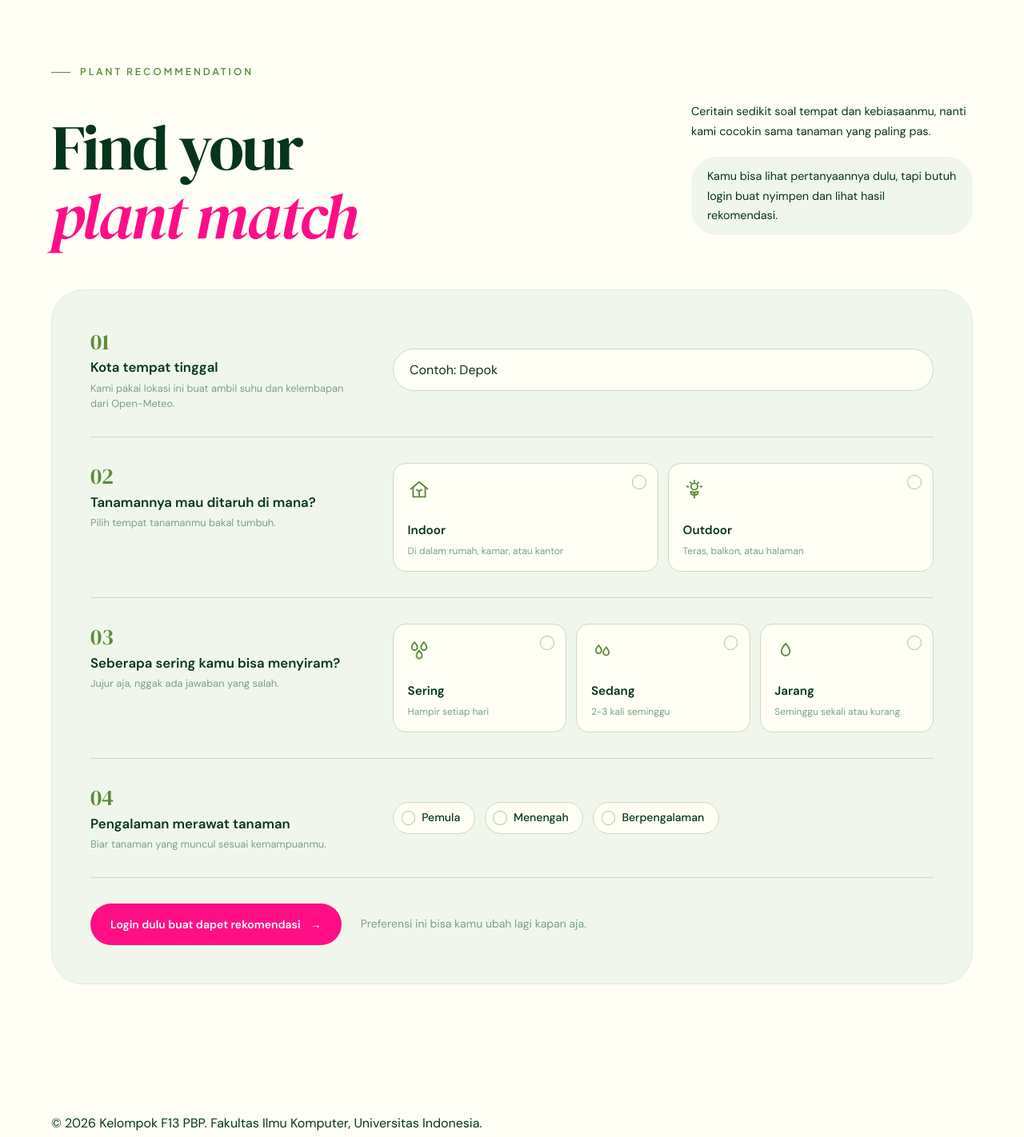
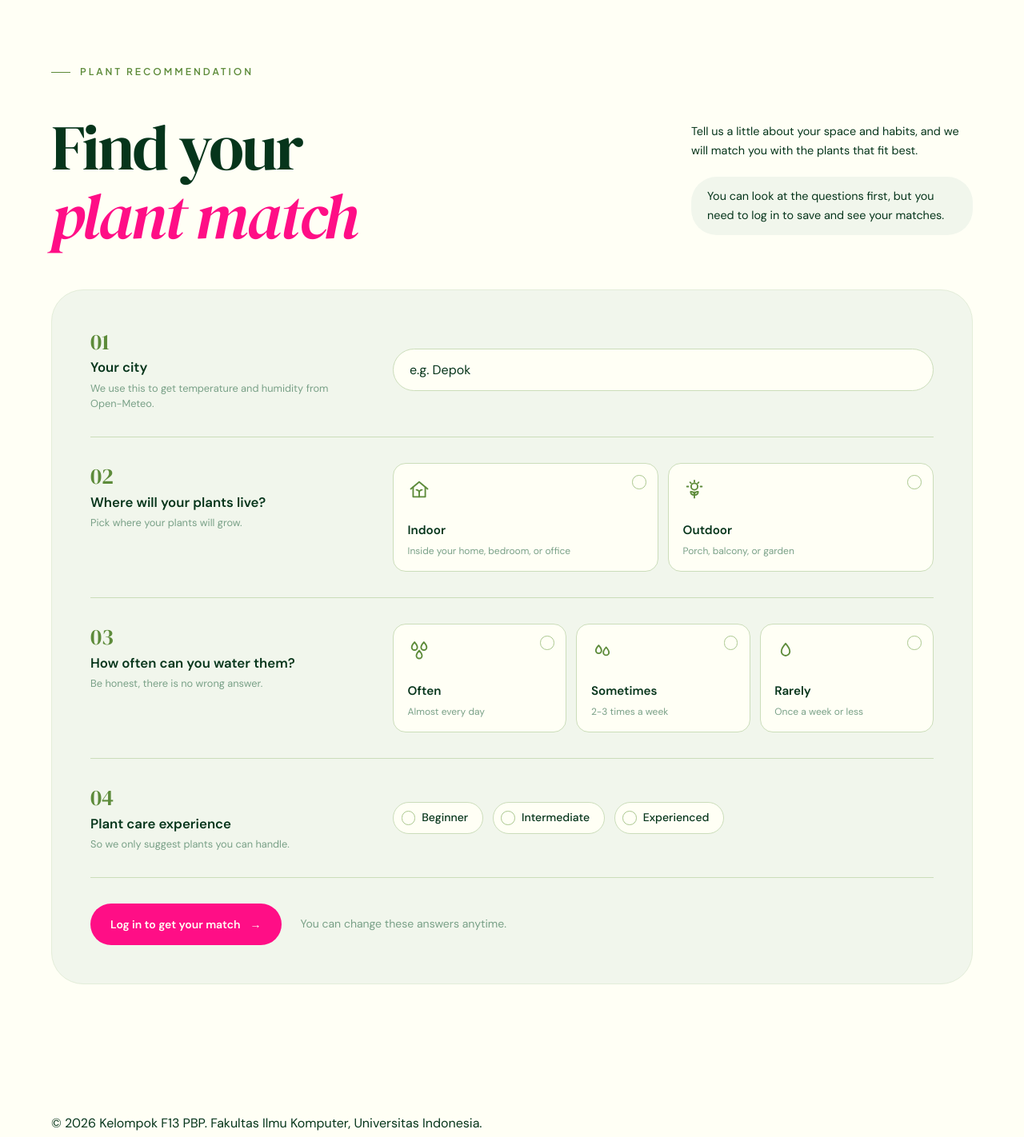
Before and after one commit to pbp-kelompok-f13/GrowMatch, a Django app: page /recommendation/ in a window 1280 px wide. Shown: the part 76-1498 px from the top of the page at 80% size. Run offline with Django 5.2, Linux system fonts and the light colour scheme.

Commit message:
feat(recommendation): ubah teks UI ke bahasa inggris untuk konsistensi

```diff
--- a/recommendation/forms.py
+++ b/recommendation/forms.py
@@ -8,13 +8,13 @@ class RecommendationRequestForm(forms.ModelForm):
         model = RecommendationRequest
         fields = ["location_name", "space_type", "watering_frequency", "experience_level"]
         labels = {
-            "location_name": "Kota tempat tinggal",
-            "space_type": "Tanamannya mau ditaruh di mana?",
-            "watering_frequency": "Seberapa sering kamu bisa menyiram?",
-            "experience_level": "Pengalaman merawat tanaman",
+            "location_name": "Your city",
+            "space_type": "Where will your plants live?",
+            "watering_frequency": "How often can you water them?",
+            "experience_level": "Plant care experience",
         }
         widgets = {
-            "location_name": forms.TextInput(attrs={"placeholder": "Contoh: Depok"}),
+            "location_name": forms.TextInput(attrs={"placeholder": "e.g. Depok"}),
             "space_type": forms.RadioSelect,
             "watering_frequency": forms.RadioSelect,
             "experience_level": forms.RadioSelect,
@@ -23,20 +23,20 @@ class RecommendationRequestForm(forms.ModelForm):
     # Judul, deskripsi, dan ikon untuk tiap pilihan di tampilan kartu
     OPTION_DETAILS = {
         "space_type": {
-            "indoor": ("Indoor", "Di dalam rumah, kamar, atau kantor", "home"),
-            "outdoor": ("Outdoor", "Teras, balkon, atau halaman", "sun"),
+            "indoor": ("Indoor", "Inside your home, bedroom, or office", "home"),
+            "outdoor": ("Outdoor", "Porch, balcony, or garden", "sun"),
         },
         "watering_frequency": {
-            "frequent": ("Sering", "Hampir setiap hari", "drop-3"),
-            "average": ("Sedang", "2-3 kali seminggu", "drop-2"),
-            "minimum": ("Jarang", "Seminggu sekali atau kurang", "drop-1"),
+            "frequent": ("Often", "Almost every day", "drop-3"),
+            "average": ("Sometimes", "2-3 times a week", "drop-2"),
+            "minimum": ("Rarely", "Once a week or less", "drop-1"),
         },
     }
     STEP_HELP = {
-        "location_name": "Kami pakai lokasi ini buat ambil suhu dan kelembapan dari Open-Meteo.",
-        "space_type": "Pilih tempat tanamanmu bakal tumbuh.",
-        "watering_frequency": "Jujur aja, nggak ada jawaban yang salah.",
-        "experience_level": "Biar tanaman yang muncul sesuai kemampuanmu.",
+        "location_name": "We use this to get temperature and humidity from Open-Meteo.",
+        "space_type": "Pick where your plants will grow.",
+        "watering_frequency": "Be honest, there is no wrong answer.",
+        "experience_level": "So we only suggest plants you can handle.",
     }
 
     def steps(self):
@@ -66,5 +66,5 @@ class RecommendationRequestForm(forms.ModelForm):
     def clean_location_name(self):
         location_name = self.cleaned_data["location_name"].strip()
         if len(location_name) < 2:
-            raise forms.ValidationError("Nama lokasi minimal 2 karakter.")
+            raise forms.ValidationError("Location must be at least 2 characters.")
         return location_name
--- a/recommendation/models.py
+++ b/recommendation/models.py
@@ -11,14 +11,14 @@ class RecommendationRequest(models.Model):
     ]
     # Nilai disamakan dengan field "watering" di Perenual API
     WATERING_CHOICES = [
-        ("frequent", "Sering (hampir setiap hari)"),
-        ("average", "Sedang (2-3 kali seminggu)"),
-        ("minimum", "Jarang (seminggu sekali atau kurang)"),
+        ("frequent", "Often (almost every day)"),
+        ("average", "Sometimes (2-3 times a week)"),
+        ("minimum", "Rarely (once a week or less)"),
     ]
     EXPERIENCE_CHOICES = [
-        ("beginner", "Pemula"),
-        ("intermediate", "Menengah"),
-        ("expert", "Berpengalaman"),
+        ("beginner", "Beginner"),
+        ("intermediate", "Intermediate"),
+        ("expert", "Experienced"),
     ]
 
     id = models.UUIDField(primary_key=True, default=uuid.uuid4, editable=False)
--- a/recommendation/scoring.py
+++ b/recommendation/scoring.py
@@ -18,12 +18,12 @@ EXPERIENCE_POINTS = {
 SUNLIGHT_FILTERS = {
     "full_sun": ("Full sun", "full sun"),
     "part_shade": ("Part shade", "part"),
-    "shade": ("Teduh", "shade"),
+    "shade": ("Shade", "shade"),
 }
 DIFFICULTY_FILTERS = {
-    "low": ("Mudah", ("low",)),
-    "medium": ("Sedang", ("medium", "moderate")),
-    "high": ("Sulit", ("high",)),
+    "low": ("Easy", ("low",)),
+    "medium": ("Medium", ("medium", "moderate")),
+    "high": ("Hard", ("high",)),
 }
 
 HOT_TEMPERATURE = 24
@@ -39,17 +39,17 @@ def watering_points(recommendation, plant):
         return 1.5, None
     diff = abs(WATERING_LEVEL[recommendation.watering_frequency] - plant_level)
     points = {0: 3, 1: 1.5}.get(diff, 0)
-    reason = "Kebutuhan airnya pas sama jadwal siram kamu" if diff == 0 else None
+    reason = "Fits your watering schedule" if diff == 0 else None
     return points, reason
 
 
 def space_points(recommendation, plant):
     if recommendation.space_type == "indoor":
         points = {True: 3, None: 1, False: 0}[plant.indoor]
-        reason = "Bisa tumbuh di dalam ruangan" if plant.indoor else None
+        reason = "Grows well indoors" if plant.indoor else None
     else:
         points = {False: 3, None: 2, True: 1}[plant.indoor]
-        reason = "Cocok ditanam di luar ruangan" if plant.indoor is False else None
+        reason = "Thrives outdoors" if plant.indoor is False else None
     return points, reason
 
 
@@ -58,9 +58,9 @@ def experience_points(recommendation, plant):
     points = EXPERIENCE_POINTS[recommendation.experience_level].get(difficulty, 1.5)
     reason = None
     if difficulty == "low":
-        reason = "Perawatannya mudah"
+        reason = "Easy to care for"
     elif points == 3 and difficulty:
-        reason = "Sesuai sama pengalaman kamu"
+        reason = "Matches your experience"
     return points, reason
 
 
@@ -68,11 +68,11 @@ def weather_points(recommendation, plant):
     sunlight = normalize(plant.sunlight)
     if recommendation.space_type == "indoor":
         if "shade" in sunlight or "filtered" in sunlight:
-            return 1, "Tahan cahaya redup dalam ruangan"
+            return 1, "Tolerates low indoor light"
         return 0, None
     if recommendation.temperature is not None and recommendation.temperature >= HOT_TEMPERATURE:
         if "full sun" in sunlight:
-            return 1, f"Kuat di cuaca panas ({recommendation.temperature:g}°C)"
+            return 1, f"Handles hot weather ({recommendation.temperature:g}°C)"
     return 0, None
 
 
--- a/recommendation/static/recommendation/js/recommendation.js
+++ b/recommendation/static/recommendation/js/recommendation.js
@@ -18,7 +18,7 @@ async function submitRecommendationForm(event) {
 
     const originalLabel = button.innerHTML;
     button.disabled = true;
-    button.textContent = "Mencocokkan...";
+    button.textContent = "Matching...";
     showErrors(form, {});
 
     try {
@@ -34,7 +34,7 @@ async function submitRecommendationForm(event) {
         }
         showErrors(form, data.errors || {});
     } catch (error) {
-        showErrors(form, { __all__: ["Gagal mengirim data. Cek koneksimu lalu coba lagi."] });
+        showErrors(form, { __all__: ["Could not send your answers. Check your connection and try again."] });
     }
 
     button.disabled = false;
@@ -44,7 +44,7 @@ async function submitRecommendationForm(event) {
 async function submitDelete(event) {
     event.preventDefault();
     const form = event.currentTarget;
-    if (!window.confirm("Hapus rekomendasi ini?")) return;
+    if (!window.confirm("Delete this recommendation?")) return;
 
     try {
         const response = await fetch(form.action, {
@@ -54,7 +54,7 @@ async function submitDelete(event) {
         });
         if (!response.ok) throw new Error(response.statusText);
     } catch (error) {
-        window.alert("Gagal menghapus. Coba lagi.");
+        window.alert("Could not delete. Please try again.");
         return;
     }
 
@@ -124,7 +124,7 @@ async function filterPlants(form) {
         empty.hidden = plants.length > 0;
         window.history.replaceState(null, "", `?${params}`);
     } catch (error) {
-        window.alert("Gagal memuat tanaman. Coba lagi.");
+        window.alert("Could not load plants. Please try again.");
     }
     list.removeAttribute("aria-busy");
 }
--- a/recommendation/templates/recommendation/_delete_form.html
+++ b/recommendation/templates/recommendation/_delete_form.html
@@ -1,4 +1,4 @@
 <form method="post" action="{% url 'recommendation:delete' recommendation.pk %}" data-ajax-delete>
     {% csrf_token %}
-    <button type="submit" class="button--secondary rec-delete">Hapus</button>
+    <button type="submit" class="button--secondary rec-delete">Delete</button>
 </form>
--- a/recommendation/templates/recommendation/_form.html
+++ b/recommendation/templates/recommendation/_form.html
@@ -42,11 +42,11 @@
         {% if user.is_authenticated %}
         <button type="submit" class="button--accent" data-submit-label="{{ submit_label }}">{{ submit_label }} <span aria-hidden="true">→</span></button>
         {% else %}
-        <a href="/login/?next={{ request.path|urlencode }}" class="button--accent">Login dulu buat dapet rekomendasi <span aria-hidden="true">→</span></a>
+        <a href="/login/?next={{ request.path|urlencode }}" class="button--accent">Log in to get your match <span aria-hidden="true">→</span></a>
         {% endif %}
         {% if cancel_url %}
-        <a href="{{ cancel_url }}" class="button--secondary">Batal</a>
+        <a href="{{ cancel_url }}" class="button--secondary">Cancel</a>
         {% endif %}
-        <small class="muted">Preferensi ini bisa kamu ubah lagi kapan aja.</small>
+        <small class="muted">You can change these answers anytime.</small>
     </div>
 </form>
--- a/recommendation/templates/recommendation/form.html
+++ b/recommendation/templates/recommendation/form.html
@@ -14,11 +14,11 @@
     <div class="rec-hero">
         <h1>Find your<br><i>plant match</i></h1>
         <div class="rec-hero-side">
-            <p>Ceritain sedikit soal tempat dan kebiasaanmu, nanti kami cocokin sama tanaman yang paling pas.</p>
+            <p>Tell us a little about your space and habits, and we will match you with the plants that fit best.</p>
             {% if user.is_authenticated %}
-            <a href="{% url 'recommendation:history' %}" class="rec-hero-link">Lihat riwayat rekomendasimu <span aria-hidden="true">↗</span></a>
+            <a href="{% url 'recommendation:history' %}" class="rec-hero-link">See your past matches <span aria-hidden="true">↗</span></a>
             {% else %}
-            <p class="rec-guest-note">Kamu bisa lihat pertanyaannya dulu, tapi butuh login buat nyimpen dan lihat hasil rekomendasi.</p>
+            <p class="rec-guest-note">You can look at the questions first, but you need to log in to save and see your matches.</p>
             {% endif %}
         </div>
     </div>
--- a/recommendation/views.py
+++ b/recommendation/views.py
@@ -11,7 +11,7 @@ from recommendation.scoring import DIFFICULTY_FILTERS, SUNLIGHT_FILTERS, match_t
 from recommendation.weather import LocationNotFound, apply_location_and_weather
 
 LOGIN_URL = "/login/"
-WEATHER_UNAVAILABLE = "Data cuaca lagi nggak bisa diambil, rekomendasi tetap disimpan tanpa data cuaca."
+WEATHER_UNAVAILABLE = "Weather data is unavailable right now, so your recommendation was saved without it."
 
 
 def is_ajax(request):
@@ -36,7 +36,7 @@ def save_recommendation_form(request, form):
     try:
         weather_ok = apply_location_and_weather(recommendation)
     except LocationNotFound:
-        form.add_error("location_name", "Lokasi tidak ditemukan. Coba tulis nama kota lain.")
+        form.add_error("location_name", "Location not found. Try another city name.")
         return None
 
     recommendation.save()
@@ -132,7 +132,7 @@ def delete_recommendation(request, pk):
 
     if is_ajax(request):
         return JsonResponse({"ok": True})
-    messages.success(request, "Rekomendasi dihapus.")
+    messages.success(request, "Recommendation deleted.")
     return redirect("recommendation:history")
 
 
```
Also changed, not shown: recommendation/templates/recommendation/detail.html (+20 -20 lines), recommendation/templates/recommendation/edit.html (+4 -4 lines), recommendation/templates/recommendation/history.html (+7 -7 lines), recommendation/tests.py (+9 -9 lines), recommendation/migrations/0002_english_choice_labels.py (added).
